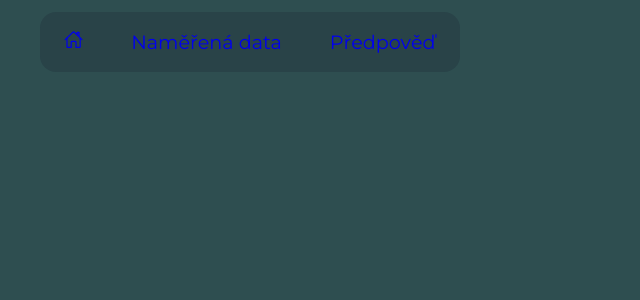
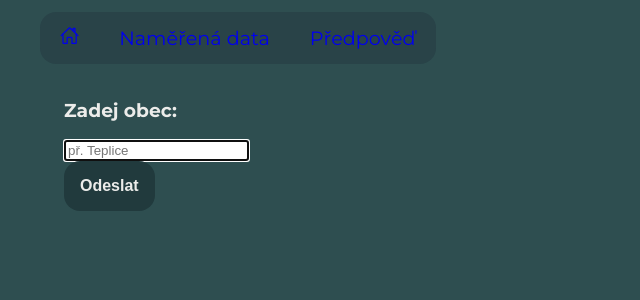
Before and after one commit to baraHer/CO2-measuring-unit, a React (Create React App) app in the folder co2-measuring-unit/: page /predpoved in a window 1280 px wide. Shown: the top 300 px of the page, without its empty margins (0-640 px from the left). Built offline with nearby package versions, Linux system fonts and the light colour scheme.

Commit message:
added access to forecast data using api

```diff
--- a/co2-measuring-unit/src/components/Header.css
+++ b/co2-measuring-unit/src/components/Header.css
@@ -10,7 +10,7 @@
 .nav-links-box > a {
     font-size: 1.2rem;
     text-decoration: none;
-    padding: 18px 24px;
+    padding: 14px 20px;
 }
 
 .nav-links-box > a:focus, .nav-links-box > a:visited {
--- /dev/null
+++ b/co2-measuring-unit/src/components/LocationForm.css
@@ -0,0 +1,9 @@
+form {
+    margin: 80px 5%;
+    display: flex;
+    flex-direction: column;
+}
+
+form > * {
+    width: fit-content;
+}
--- /dev/null
+++ b/co2-measuring-unit/src/components/LocationForm.jsx
@@ -0,0 +1,63 @@
+import './LocationForm.css'
+
+import {useEffect, useRef, useState} from "react";
+
+const LocationForm = () => {
+
+    const cityRef = useRef(null)
+
+    useEffect(() => {
+        cityRef?.current.focus()
+    }, [])
+
+    const [locationAutofill, setLocationAutofill] = useState([])
+    const [locationInput, setLocationInput] = useState('')
+    const [weatherData, setWeatherData] = useState(null)
+
+    const API_BASE_URL = 'http://api.weatherapi.com/v1'
+    const API_KEY = '0e813ae11e09437e95934223250301'
+
+    const getWeatherData = async (location) => {
+
+        const apiUrlWeather = `${API_BASE_URL}/forecast.json?key=${API_KEY}&q=id:${location.id}&lang=cs`
+        const response = await fetch(apiUrlWeather)
+        const data = await response.json()
+
+        console.log(data)
+        setWeatherData(data)
+    }
+
+    const submit = async (event) => {
+        event.preventDefault()
+
+        const apiUrlLocation =`${API_BASE_URL}/search.json?key=${API_KEY}&q=${locationInput}&lang=cs`
+        const responseLocation = await fetch(apiUrlLocation)
+        const dataLocation = await responseLocation.json()
+        const location = dataLocation[0]
+
+        await getWeatherData(location)
+    }
+
+    const handleLocationInputChange = (event) => {
+        const newLocation = event.target.value;
+        setLocationInput(newLocation);
+    }
+
+    return (
+        <div>
+            <form onSubmit={submit}>
+                <h3>Zadej obec:</h3>
+                <input
+                    name='obec'
+                    value={locationInput}
+                    onChange={(event) => {handleLocationInputChange(event)}}
+                    placeholder='př. Teplice'
+                    ref={cityRef}
+                />
+                <button>Odeslat</button>
+            </form>
+        </div>
+    );
+};
+
+export default LocationForm;
--- a/co2-measuring-unit/src/pages/ForecastPage.jsx
+++ b/co2-measuring-unit/src/pages/ForecastPage.jsx
@@ -1,7 +1,9 @@
+import LocationForm from "../components/LocationForm";
+
 const ForecastPage = () => {
     return (
         <div>
-
+            <LocationForm />
         </div>
     );
 };
```
